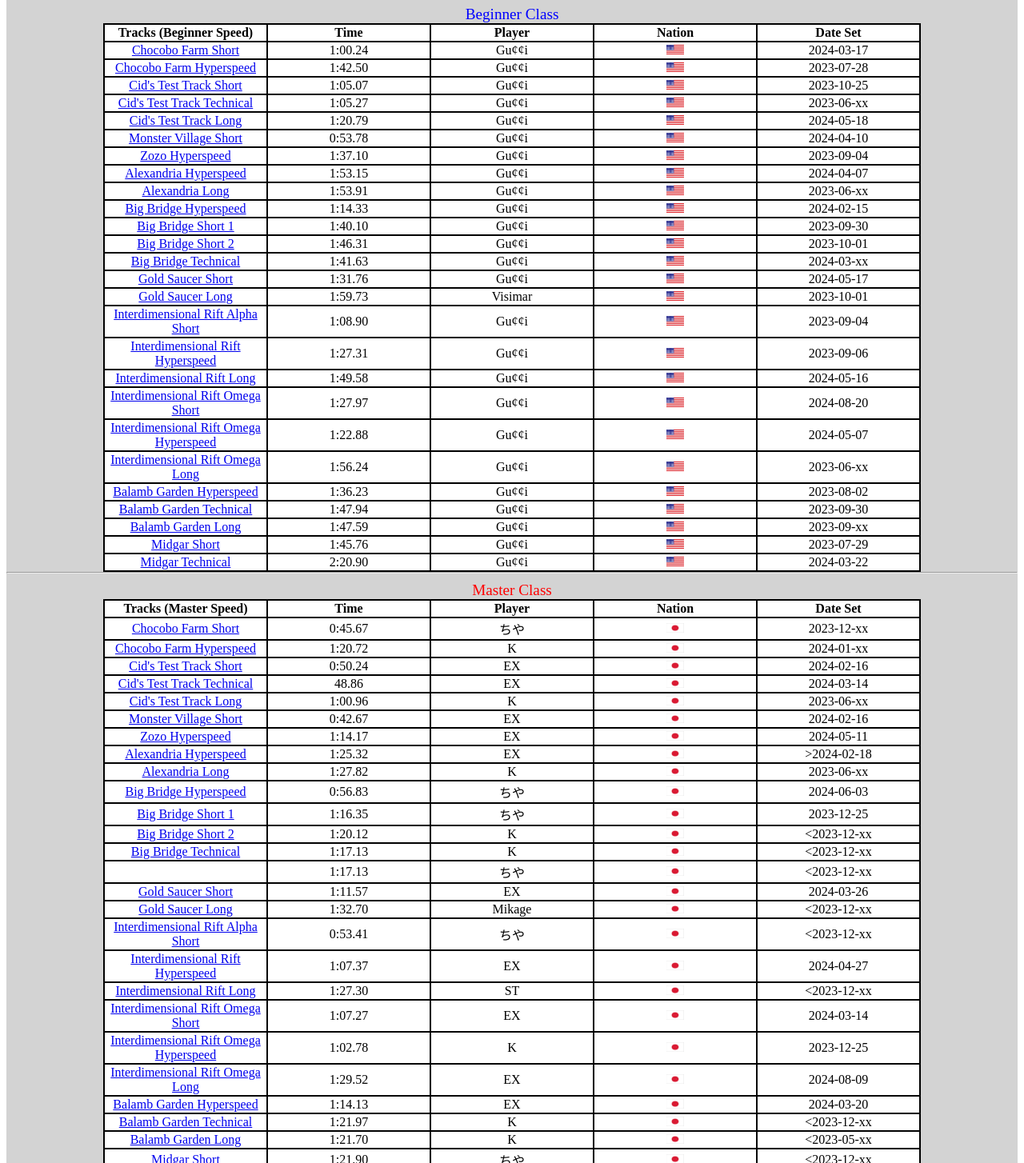
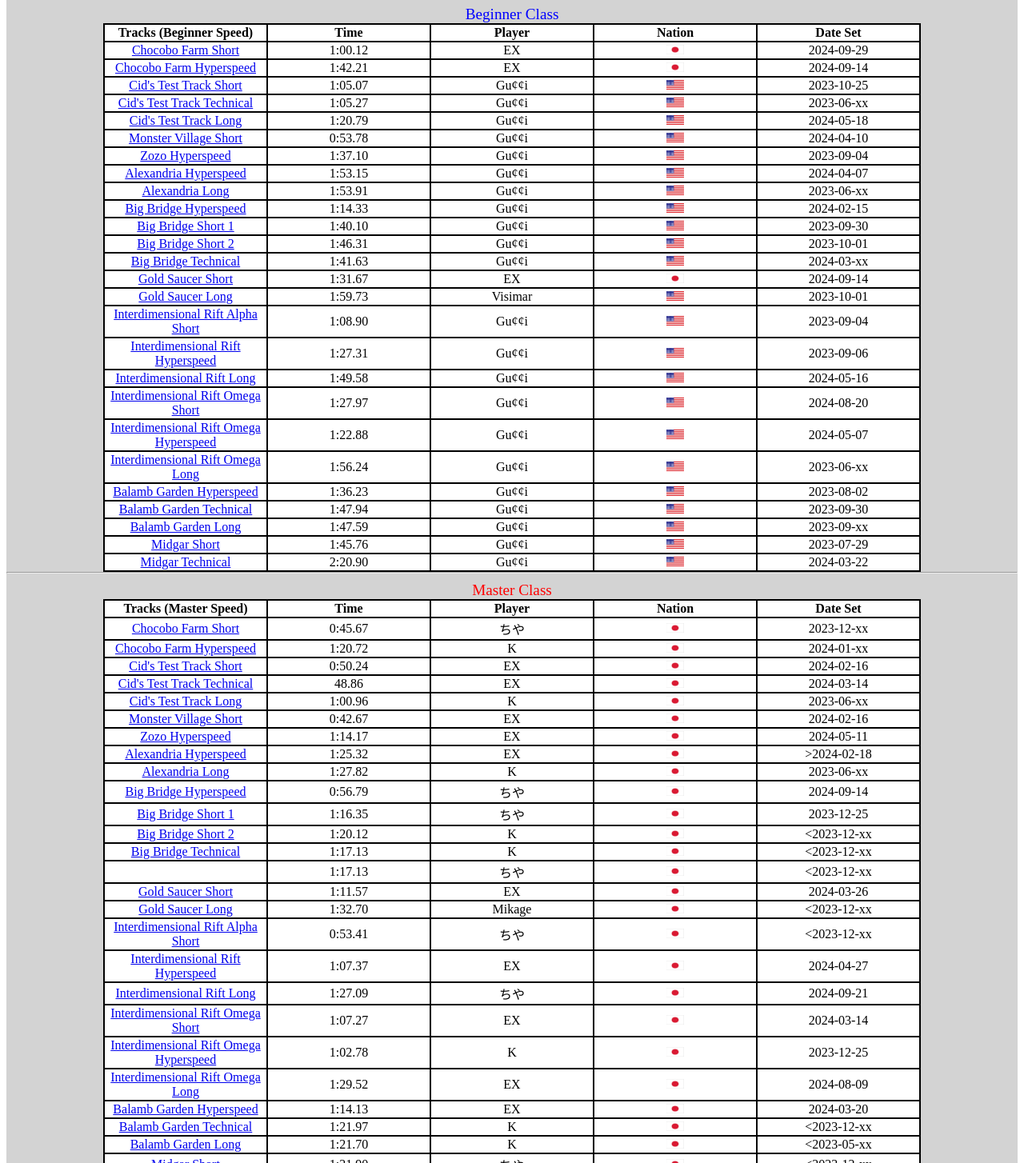
Before and after one commit to Ahutchin948/ChocoboGPWorldRecords, a plain HTML site: page index.html in a window 1280 px wide. Shown: the part 425-1879 px from the top of the page at 80% size. Drawn offline with Linux system fonts and the light colour scheme.

Commit message:
Add files via upload

```diff
--- a/index.html
+++ b/index.html
@@ -127,20 +127,20 @@
 
     <tr >
         <td><center><a href="T1Beginner.html"> Chocobo Farm Short</a></center></td>
-        <td><center>1:00.24</center></td>
-        <td><center>Gu¢¢i</center></td>
-        <td><center><img alt="USA" title="USA" src="USAFlag.png" height="12" width=22</center></td>
-        <td><center>2024-03-17</center></td>
+        <td><center>1:00.12</center></td>
+        <td><center>EX</center></td>
+        <td><center><img alt="Japan" title="Japan" src="Japan.png" height="12" width=22</center></td>
+        <td><center>2024-09-29</center></td>
 
     </tr>
 
 
     <tr>
         <td><center><a href="T2Beginner.html">Chocobo Farm Hyperspeed</a></center></td>
-        <td><center>1:42.50</center></td>
-        <td><center>Gu¢¢i</center></td>
-        <td><center><img alt="USA" title="USA" src="USAFlag.png" height="12" width=22</center></td>
-        <td><center>2023-07-28</center></td>
+        <td><center>1:42.21</center></td>
+        <td><center>EX</center></td>
+        <td><center><img alt="Japan" title="Japan" src="Japan.png" height="12" width=22</center></td>
+        <td><center>2024-09-14</center></td>
     </tr>
 
 
@@ -239,10 +239,10 @@
 
     <Tr>
         <td><center><a href="T14Beginner.html">Gold Saucer Short</a></center></td>
-        <td><center>1:31.76</center></td>
-        <td><center>Gu¢¢i</center></td>
-        <td><center><img alt="USA" title="USA" src="USAFlag.png" height="12" width=22</center></td>
-        <td><center>2024-05-17</center></td>
+        <td><center>1:31.67</center></td>
+        <td><center>EX</center></td>
+        <td><center><img alt="Japan" title="Japan" src="Japan.png" height="12" width=22</center></td>
+        <td><center>2024-09-14</center></td>
     </Tr>
 
     <Tr>
@@ -467,10 +467,10 @@
 
     <tr>
         <td><center><a href="T10Master.html">Big Bridge Hyperspeed</a></center></td>
-        <td><center>0:56.83</center></td>
+        <td><center>0:56.79</center></td>
         <td><center>ちや</center></td>
         <td><center><img alt="Japan" title="Japan" src="Japan.png" height="12" width=22</center></td>
-        <td><center>2024-06-03</center></td>
+        <td><center>2024-09-14</center></td>
     </tr>
 
     <tr>
@@ -540,10 +540,10 @@
 
     <Tr>
         <td><center><a href="T18Master.html">Interdimensional Rift Long</a></center></td>
-        <td><center>1:27.30</center></td>
-        <td><center>ST</center></td>
+        <td><center>1:27.09</center></td>
+        <td><center>ちや</center></td>
         <td><center><img alt="Japan" title="Japan" src="Japan.png" height="12" width=22</center></td>
-        <td><center><2023-12-xx</center></td>
+        <td><center>2024-09-21</center></td>
     </Tr>
 
 
```
Also changed, not shown: T10Master.html (+10 -0 lines), T14Beginner.html (+10 -0 lines), T18Master.html (+10 -0 lines), T1Beginner.html (+32 -0 lines), T2Beginner.html (+10 -0 lines).
